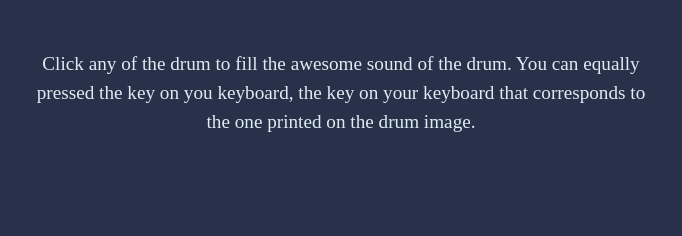
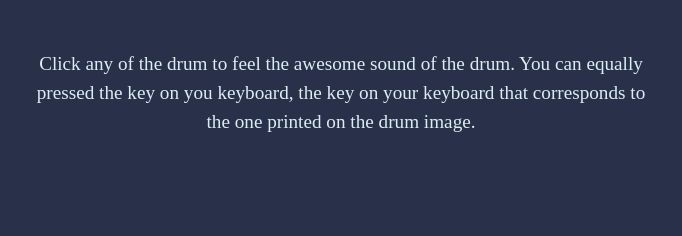
Before and after one commit to eadsontech/awesome-drumming, a plain HTML site: page index.html in a window 1280 px wide. Shown: the part 156-392 px from the top of the page, 299-981 px from the left. Drawn offline with Linux system fonts and the light colour scheme.

Commit message:
spelling error corrected

```diff
--- a/index.html
+++ b/index.html
@@ -12,7 +12,7 @@
 </head>
 <body>
     <h1 id="title">Awesome 🥁 Drumming</h1>
-    <p class="set-text">Click any of the drum to fill the awesome sound of the drum. You can equally pressed the key on you keyboard, the key on your keyboard that corresponds to the one printed on the drum image.</p>
+    <p class="set-text">Click any of the drum to feel the awesome sound of the drum. You can equally pressed the key on you keyboard, the key on your keyboard that corresponds to the one printed on the drum image.</p>
     <div class="set">
         <button class="w drum">w</button>
         <button class="a drum">a</button>
```
